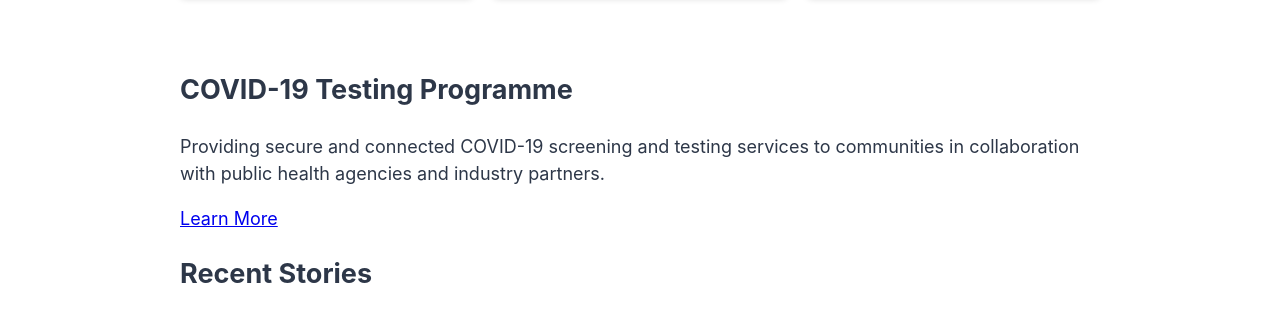
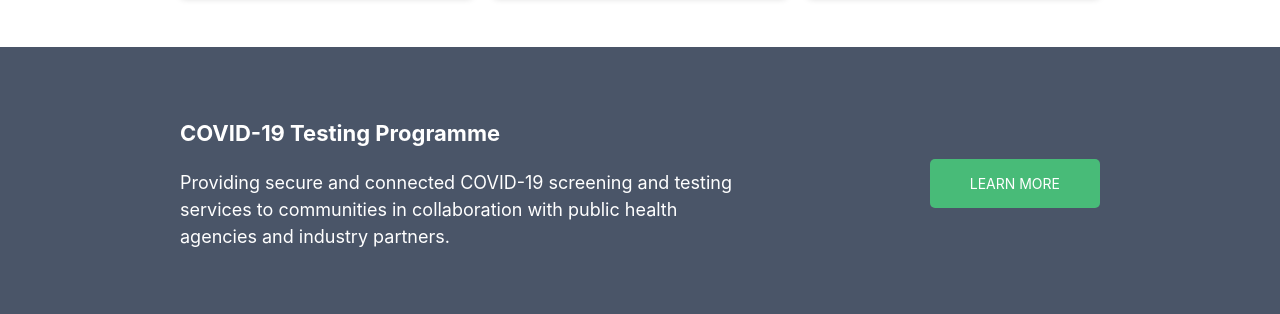
Before and after one commit to anniquep4tt/info2180-project1, a plain HTML site: page index.html in a window 1280 px wide. Shown: the part 1007-1321 px from the top of the page. Drawn offline with Linux system fonts and the light colour scheme; grey boxes are pictures that could not be loaded.

Commit message:
Styled testing section and Learn More button

```diff
--- a/styles.css
+++ b/styles.css
@@ -119,3 +119,43 @@ nav a:hover {
     margin: 0;
     font-size: 16px;
 }
+
+.testing {
+    background-color: #4A5568;
+    color: white;
+    padding: 70px 0;
+}
+
+.testing .container {
+    display: flex;
+    justify-content: space-between;
+    align-items: center;
+    gap: 40px;
+}
+
+.testing-desciption {
+    flex: 1;
+    max-width: 560px;
+}
+
+.testing h2 {
+    margin-top: 0;
+    font-size: 22px;
+}
+
+.testing p {
+    margin-bottom: 0;
+}
+
+.btn {
+    display: inline-block;
+    background-color: #48BB78;
+    color: white;
+    text-decoration: none;
+    text-transform: uppercase;
+    font-size: 14px;
+    padding: 14px 40px;
+    border: none;
+    border-radius: 5px;
+    cursor: pointer;
+}
```
